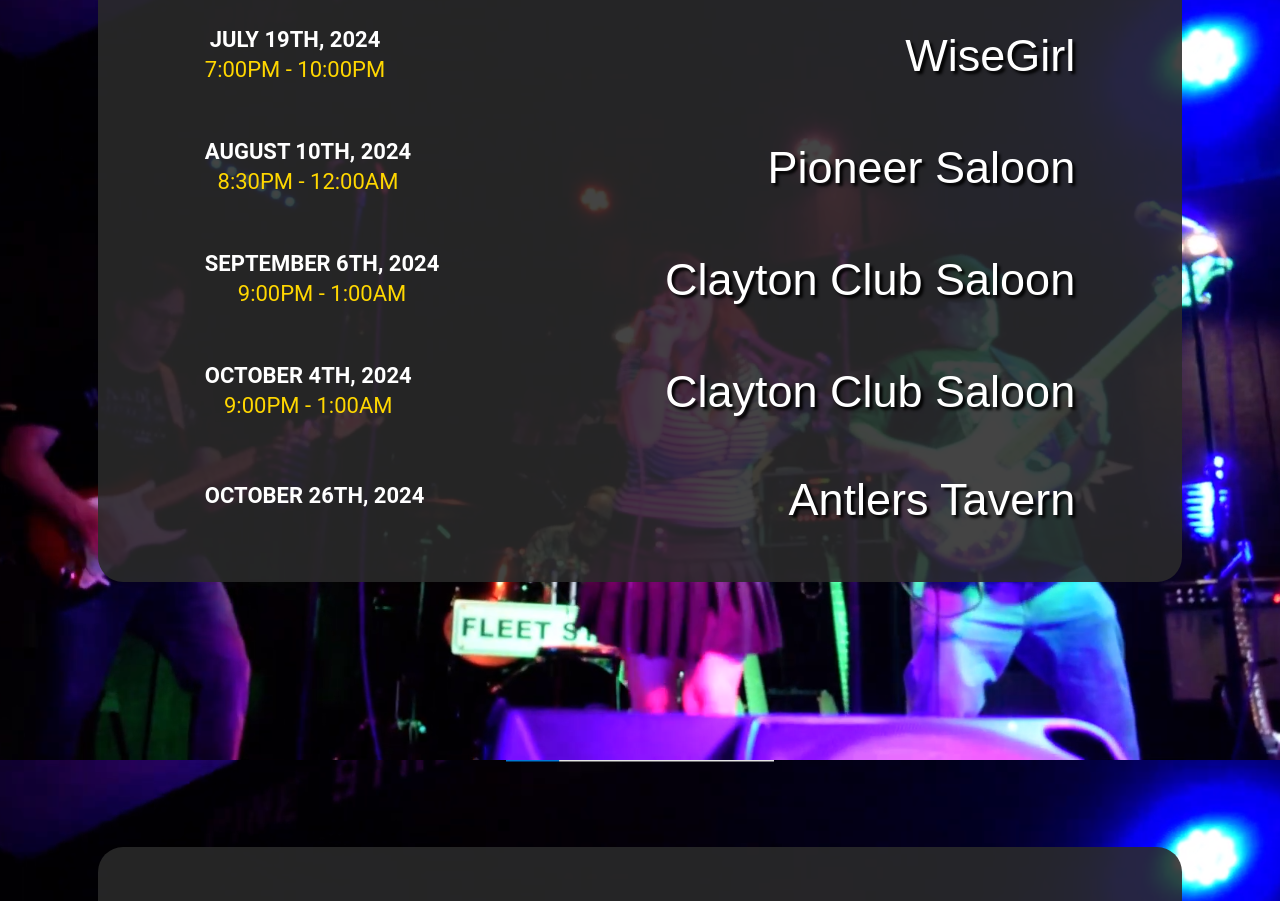
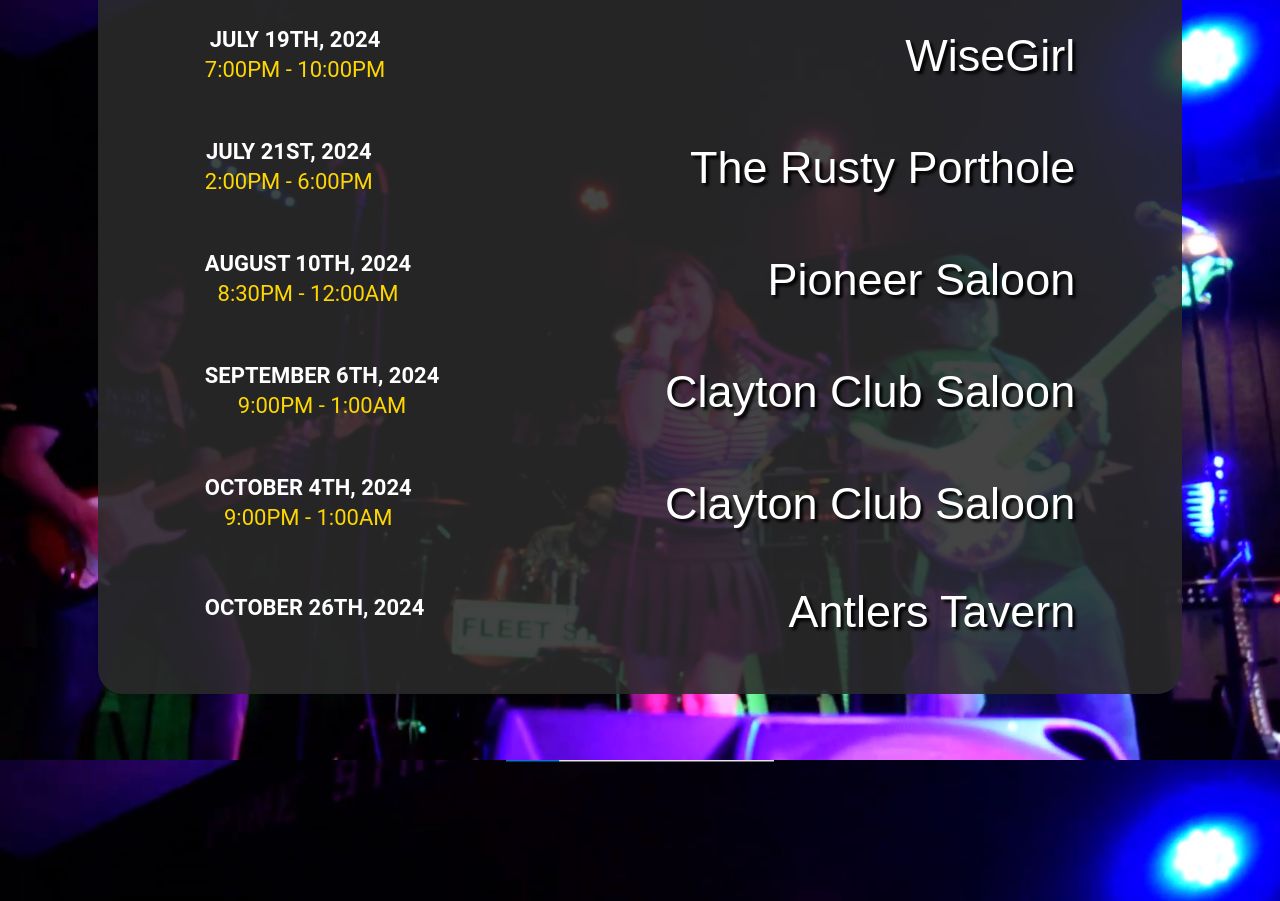
Before and after one commit to NickGentryBJJ/LuvSikReact, a React (Create React App) app: page / in a window 1280 px wide. Shown: the part 1640-2541 px from the top of the page. Built offline with nearby package versions, Linux system fonts and the light colour scheme; a web font is replaced by a local one.

Commit message:
Updated Shows

```diff
--- a/src/Components/Shows/ShowIndex/ShowIndex.tsx
+++ b/src/Components/Shows/ShowIndex/ShowIndex.tsx
@@ -39,6 +39,15 @@ function ShowIndex(): JSX.Element {
             "year": "2024",
             "maps": "https://www.google.com/maps/dir//1932+Oak+Park+Blvd,+Pleasant+Hill,+CA+94523/@37.93408,-122.1577401,12z/data=!4m8!4m7!1m0!1m5!1m1!1s0x8085616778c4755b:0x69d0da664a3e9e21!2m2!1d-122.07534!2d37.9340441?entry=ttu",
             "name": "WiseGirl"
+        },
+        "RP": {
+            "month": "July",
+            "check": "21",
+            "day": "21st",
+            "time": "2:00PM - 6:00PM",
+            "year": "2024",
+            "maps": "https://www.google.com/maps/dir//3893+N+Willow+Rd,+Bethel+Island,+CA+94511/@38.0345895,-121.7055546,12z/data=!4m8!4m7!1m0!1m5!1m1!1s0x809aab6cde10d63d:0xe9872c3b66ca1568!2m2!1d-121.623174!2d38.0346367?entry=ttu",
+            "name": "The Rusty Porthole"
         },
         "PISS": {
             "month": "August",
```
